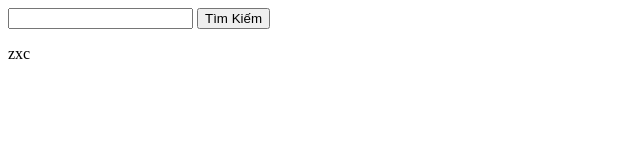
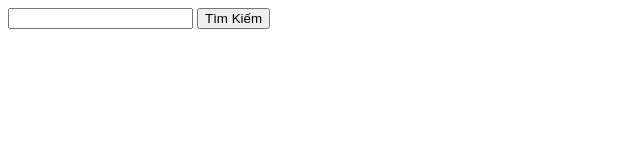
Before and after one commit to Dvamk/C0423i1, a plain HTML site: page B1/formsearchgoogle.html in a window 1280 px wide. Shown: the full height of the page, 0-640 px from the left. Drawn offline with Linux system fonts and the light colour scheme.

Commit message:
formsearchgoogle.html

```diff
--- a/B1/formsearchgoogle.html
+++ b/B1/formsearchgoogle.html
@@ -10,7 +10,6 @@
     <form action="https://www.google.com.vn/search">
         <input type="text" name="q"/>
         <input type="submit" value="Tìm Kiếm"/>
-        <p>zxc</p>
     </form>
 </body>
 </html>
```
